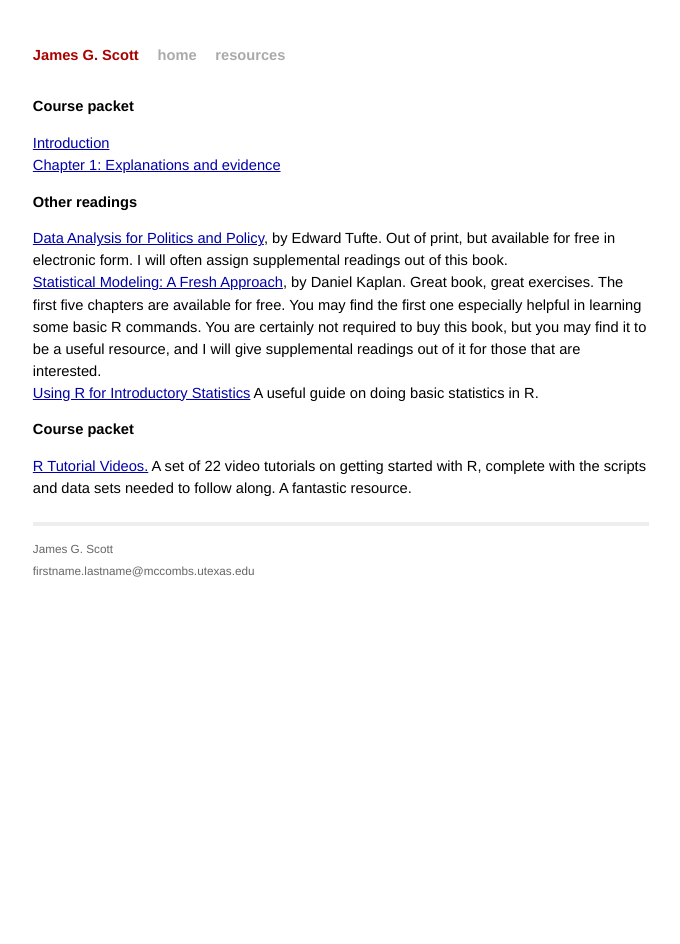
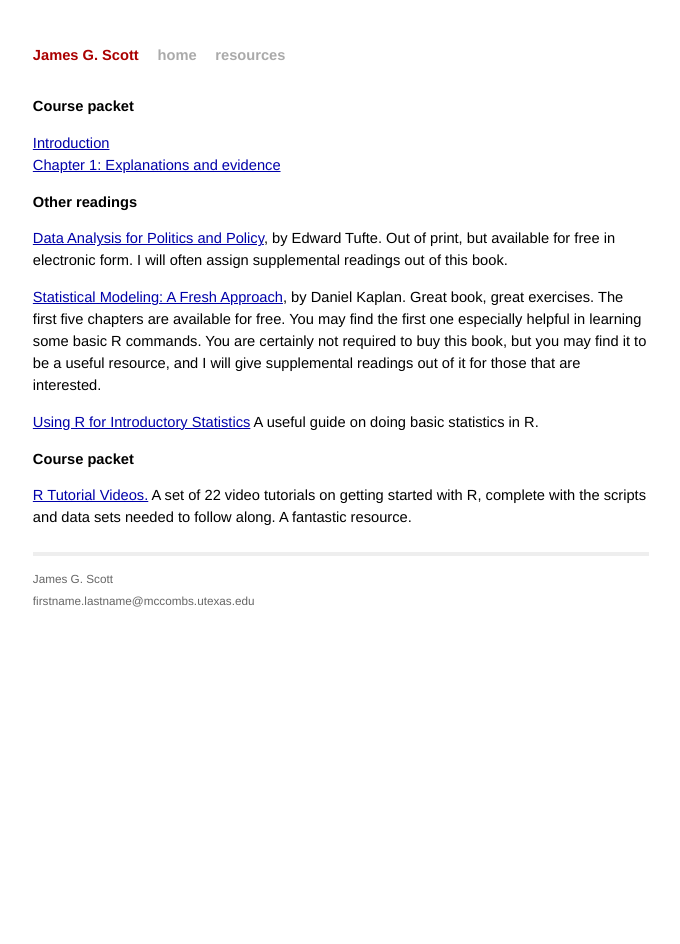
Before and after one commit to jgscott/SSC325, a Jekyll site: the page built from resources.html, in a window 1280 px wide. Shown: the whole page, without its empty margins (299-979 px from the left). Built offline with Jekyll 4.4.1, drawn with Linux system fonts in a browser that asks for light colours.

Commit message:
updated readings

```diff
--- a/resources.html
+++ b/resources.html
@@ -19,18 +19,18 @@ title: Papers
   Politics and Policy</a>, by Edward Tufte.  Out of print, but
   available for free in electronic form. I will often assign
   supplemental readings out of this book. <br>
-
+  </p>
+  <p>
     <a href="http://www.mosaic-web.org/go/StatisticalModeling/Chapters/">Statistical
   Modeling: A Fresh Approach</a>, by Daniel Kaplan.  Great book, great
   exercises.  The first five chapters are available for free.  You may find the first one especially helpful in learning some basic R commands.  You are certainly not required to buy this book, but you may find it to be a useful resource, and I will give supplemental readings out of it for those that are interested.
- <br>
-
+  </p>
+  <p>
     <a href="http://cran.r-project.org/doc/contrib/Verzani-SimpleR.pdf">Using
  R for Introductory Statistics</a>  A useful guide on doing basic
  statistics in R.
- <br>
+  </p>
 
- </p>
 
   <h1>Course packet</h1>
   <p>
```
Also changed, not shown: _posts/2013-01-14-week01.md (+7 -1 lines), 3 other files.
